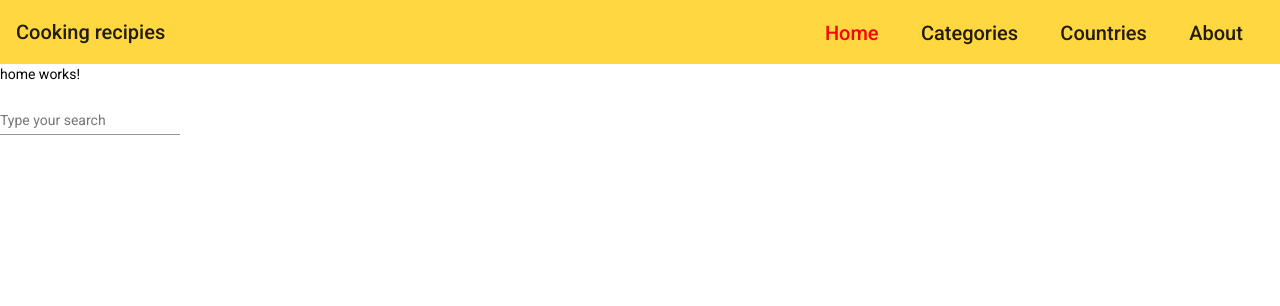
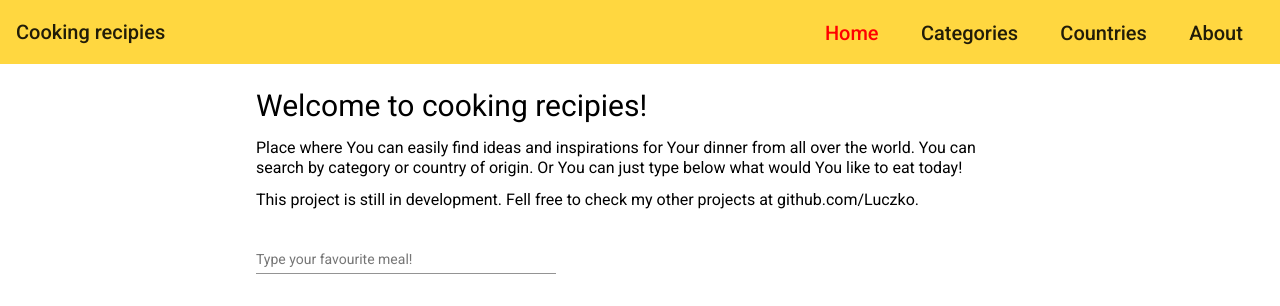
Before and after one commit to Luczko/cooking-recipies, an Angular app: page /home in a window 1280 px wide. Shown: the top 306 px of the page. Built offline with nearby package versions, Linux system fonts and the light colour scheme.

Commit message:
homeAdded

```diff
--- a/src/app/app.module.ts
+++ b/src/app/app.module.ts
@@ -23,6 +23,7 @@ import { HomeComponent } from './home/home.component';
 import { CountriesComponent } from './countries/countries.component';
 import { CountryComponent } from './country/country.component';
 import { MatInputModule } from '@angular/material/input';
+import { FormsModule } from '@angular/forms';
 
 @NgModule({
   declarations: [
@@ -52,6 +53,7 @@ import { MatInputModule } from '@angular/material/input';
     MatListModule,
     MatChipsModule,
     MatInputModule,
+    FormsModule,
   ],
   providers: [],
   bootstrap: [AppComponent],
--- a/src/app/home/home.component.css
+++ b/src/app/home/home.component.css
@@ -48,3 +48,34 @@
     float: none;
   }
 }
+
+.container {
+  width: 100%;
+  justify-content: center;
+  align-items: center;
+  float: none;
+}
+
+.head {
+  width: 60%;
+  margin: 2% 20%;
+}
+
+.head h1 {
+  font-size: 30px;
+}
+
+.head p {
+  font-size: 16px;
+}
+
+.form {
+  width: 60%;
+  margin: 2% 20%;
+}
+
+.form-field {
+  width: 300px;
+  display: block;
+  float: none;
+}
--- a/src/app/home/home.component.html
+++ b/src/app/home/home.component.html
@@ -1,14 +1,39 @@
-<p>home works!</p>
-<mat-form-field class="search-bar">
+<div class="container">
+  <div class="head">
+    <h1>Welcome to cooking recipies!</h1>
+    <p>
+      Place where You can easily find ideas and inspirations for Your dinner
+      from all over the world. You can search by category or country of origin.
+      Or You can just type below what would You like to eat today!
+    </p>
+    <p>
+      This project is still in development. Fell free to check my other projects
+      at github.com/Luczko.
+    </p>
+  </div>
+  <div class="form">
+    <mat-form-field class="form-field">
       <input
         matInput
-    placeholder="Type your search"
+        placeholder="Type your favourite meal!"
         #searchInput
         autocomplete="off"
+        [(ngModel)]="value"
       />
+      <button
+        *ngIf="value"
+        matSuffix
+        mat-icon-button
+        aria-label="Clear"
+        (click)="value = ''"
+      >
+        <mat-icon>close</mat-icon>
+      </button>
     </mat-form-field>
+  </div>
+</div>
 
-<div class="grid" *ngIf="recipies$ | async as recipies">
+<div class="grid" *ngIf="value && (recipies$ | async) as recipies">
   <mat-card
     class="recipe-card"
     *ngFor="let item of recipies"
--- a/src/app/home/home.component.ts
+++ b/src/app/home/home.component.ts
@@ -23,6 +23,7 @@ import { RecipeService } from '../services/recipe.service';
 })
 export class HomeComponent implements OnInit, AfterViewInit {
   recipies$: Observable<Recipies[]>;
+  value = '';
 
   @ViewChild('searchInput', { static: true }) input: ElementRef;
 
```
Lines whose indentation alone changed are shown as unchanged.
